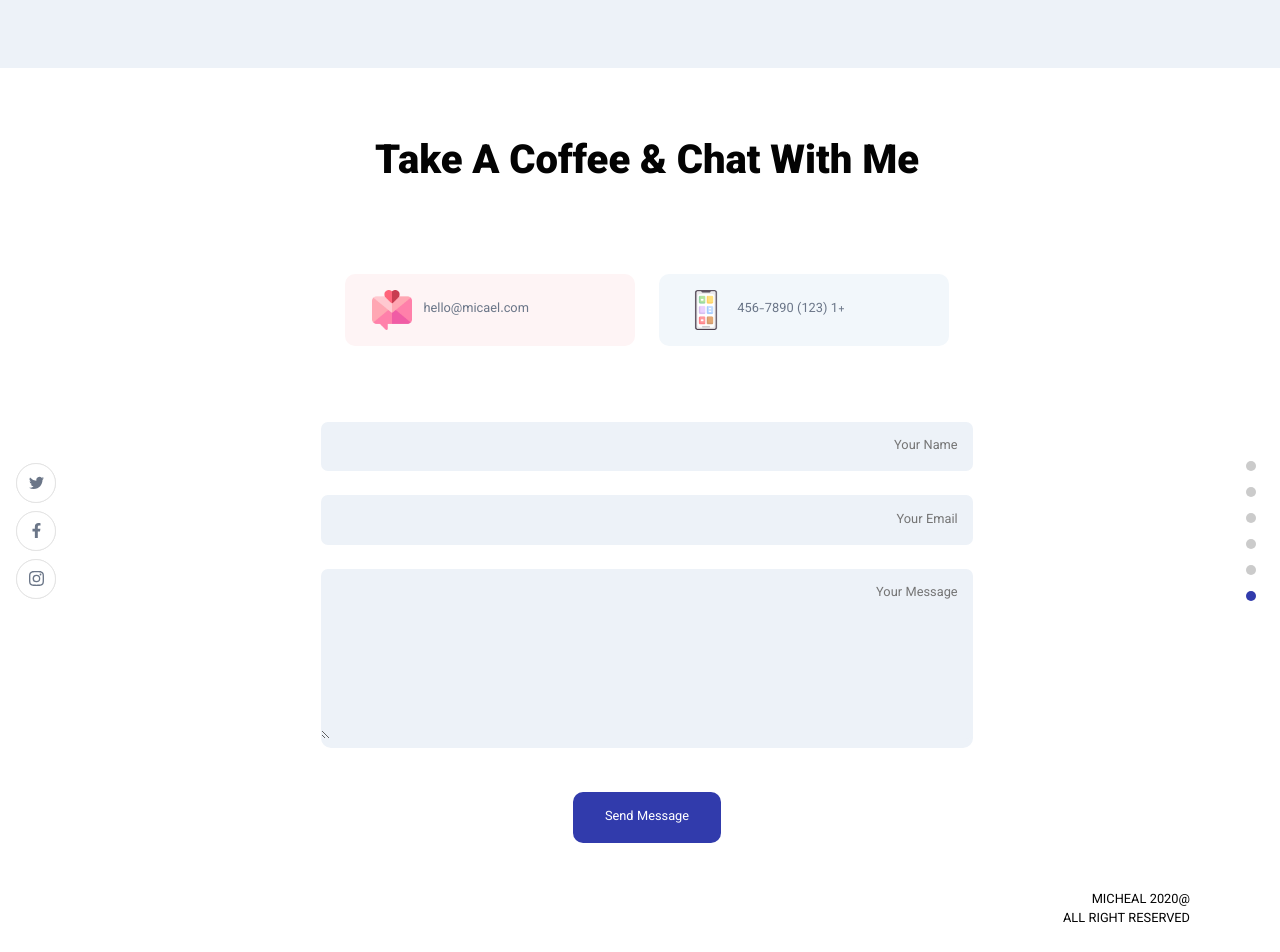
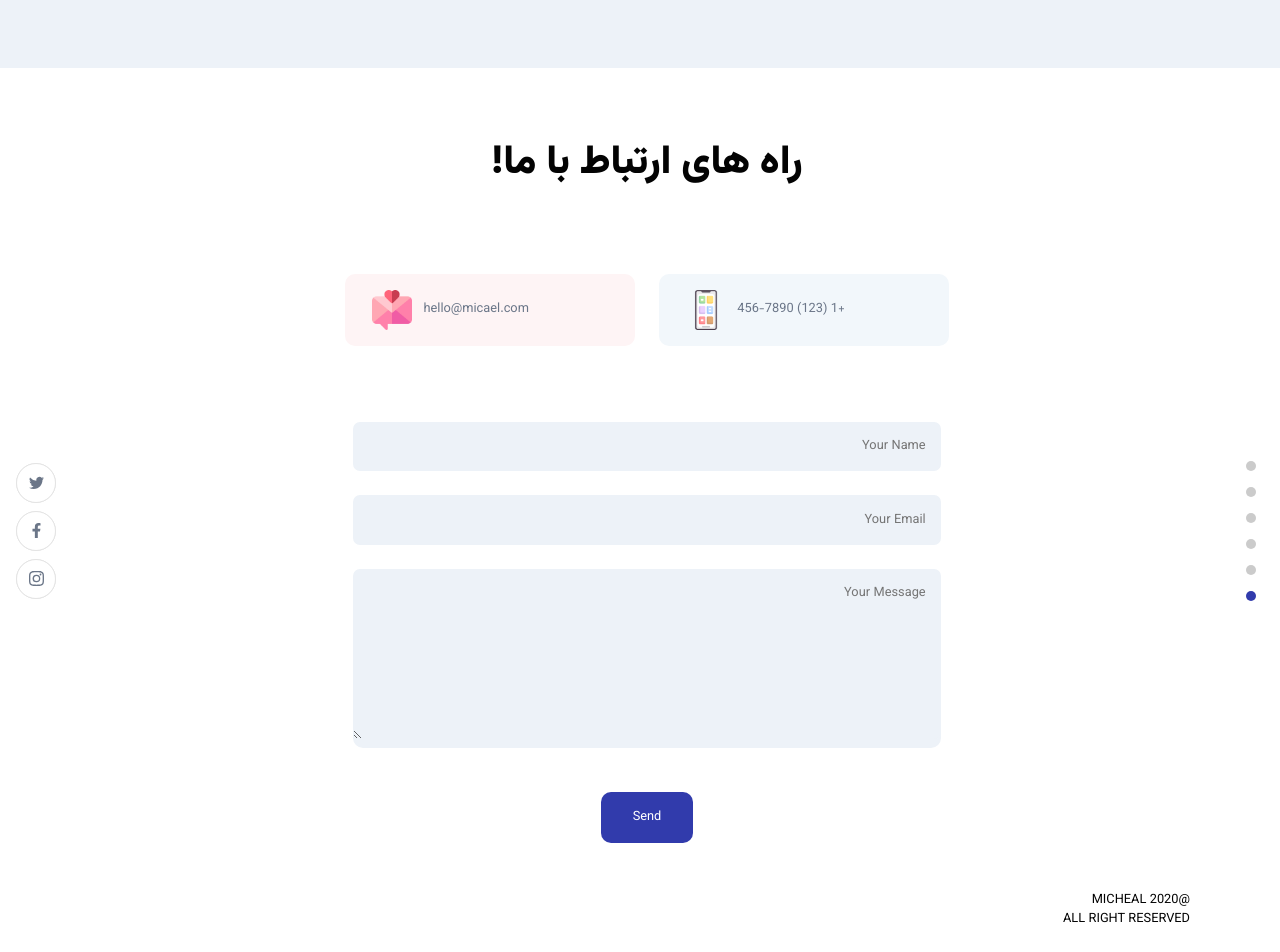
Before and after one commit to mohammadali-amd/portofilo, a React (Create React App) app: page / in a window 1280 px wide. Shown: the part 4060-5012 px from the top of the page. Built offline with nearby package versions, Linux system fonts and the light colour scheme.

Commit message:
update & fix sending email

```diff
--- a/package.json
+++ b/package.json
@@ -3,6 +3,7 @@
   "version": "0.1.0",
   "private": true,
   "dependencies": {
+    "@emailjs/browser": "^3.6.2",
     "@testing-library/jest-dom": "^5.16.3",
     "@testing-library/react": "^12.1.4",
     "@testing-library/user-event": "^13.5.0",
--- a/src/container/Footer/Footer.jsx
+++ b/src/container/Footer/Footer.jsx
@@ -1,4 +1,5 @@
-import React, { useState } from 'react';
+import React, { useRef } from 'react';
+import emailjs from '@emailjs/browser';
 
 import { images } from '../../constants';
 import { AppWrap, MotionWrap } from '../../wrapper';
@@ -6,38 +7,31 @@ import { AppWrap, MotionWrap } from '../../wrapper';
 import './Footer.scss';
 
 const Footer = () => {
-  const [formData, setFormData] = useState({ name: '', email: '', message: '' });
-  const [isFormSubmitted, setIsFormSubmitted] = useState(false);
-  const [loading, setLoading] = useState(false);
 
-  const { username, email, message } = formData;
+  const form = useRef();
 
-  const handleChangeInput = (e) => {
-    const { name, value } = e.target;
-    setFormData({ ...formData, [name]: value });
-  };
+  // sudygfuweyfb@outlook.com
+  // fubvi@#bfe88
 
-  const handleSubmit = () => {
-    setLoading(true);
+  const sendEmail = (e) => {
+    e.preventDefault();
 
-  //   const contact = {
-  //     _type: 'contact',
-  //     name: formData.username,
-  //     email: formData.email,
-  //     message: formData.message,
-  //   };
-
-  //   client.create(contact)
-  //     .then(() => {
-  //       setLoading(false);
-  //       setIsFormSubmitted(true);
-  //     })
-  //     .catch((err) => console.log(err));
+    emailjs.sendForm('service_wq07u8r', 'template_g4g5tz6', form.current, 'HgOz4E_BvnmldEUSk')
+      .then((result) => {
+          console.log(result.text);
+          alert("Succesfull");
+      }, (error) => {
+          console.log(error.text);
+          alert("Error");
+      });
+      e.target.reset();
   };
 
   return (
     <>
-      <h2 className="head-text">Take a coffee & chat with me</h2>
+      <h2 className="head-text">
+        راه های ارتباط با ما!
+      </h2>
 
       <div className="app__footer-cards">
         <div className="app__footer-card ">
@@ -49,32 +43,31 @@ const Footer = () => {
           <a href="tel:+1 (123) 456-7890" className="p-text">+1 (123) 456-7890</a>
         </div>
       </div>
-      {!isFormSubmitted ? (
+
+      <form ref={form} onSubmit={sendEmail} className="contactForm">
         <div className="app__footer-form app__flex">
           <div className="app__flex">
-            <input className="p-text" type="text" placeholder="Your Name" name="username" value={username} onChange={handleChangeInput} />
+            <input className="p-text" type="text" placeholder="Your Name" name="user_name" required />
           </div>
           <div className="app__flex">
-            <input className="p-text" type="email" placeholder="Your Email" name="email" value={email} onChange={handleChangeInput} />
+            <input className="p-text" type="email" placeholder="Your Email" name="user_email" required />
           </div>
           <div>
             <textarea
               className="p-text"
               placeholder="Your Message"
-              value={message}
               name="message"
-              onChange={handleChangeInput}
+              required
             />
           </div>
-          <button type="button" className="p-text" onClick={handleSubmit}>{!loading ? 'Send Message' : 'Sending...'}</button>
+
+          <button className="p-text">
+            Send
+            <input type="submit" value="Send" style={{ display:'none' }} />
+          </button>
         </div>
-      ) : (
-        <div>
-          <h3 className="head-text">
-            Thank you for getting in touch!
-          </h3>
-        </div>
-      )}
+      </form>
+
     </>
   );
 };
--- a/src/container/Footer/Footer.scss
+++ b/src/container/Footer/Footer.scss
@@ -66,8 +66,13 @@
     box-shadow: 0 0 25px #f2f7fb;
   }
 
+  .contactForm {
+    width: 60%;
+    align-items: center;
+    justify-content: center;
+  }
+
   .app__footer-form {
-    width: 60%;
     flex-direction: column;
     margin: 1rem 2rem;
 
```
Also changed, not shown: 1 other file (tests, documents, lock files or other folders).
